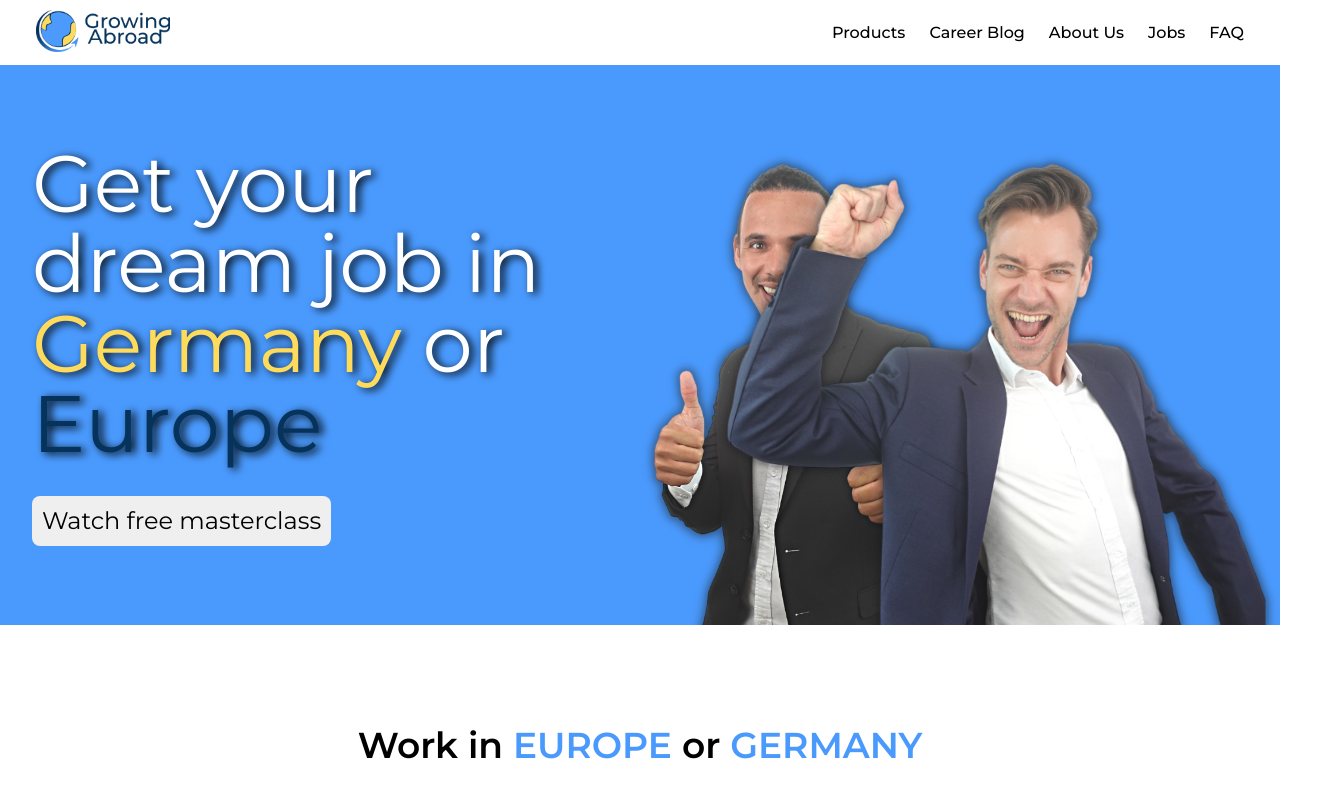
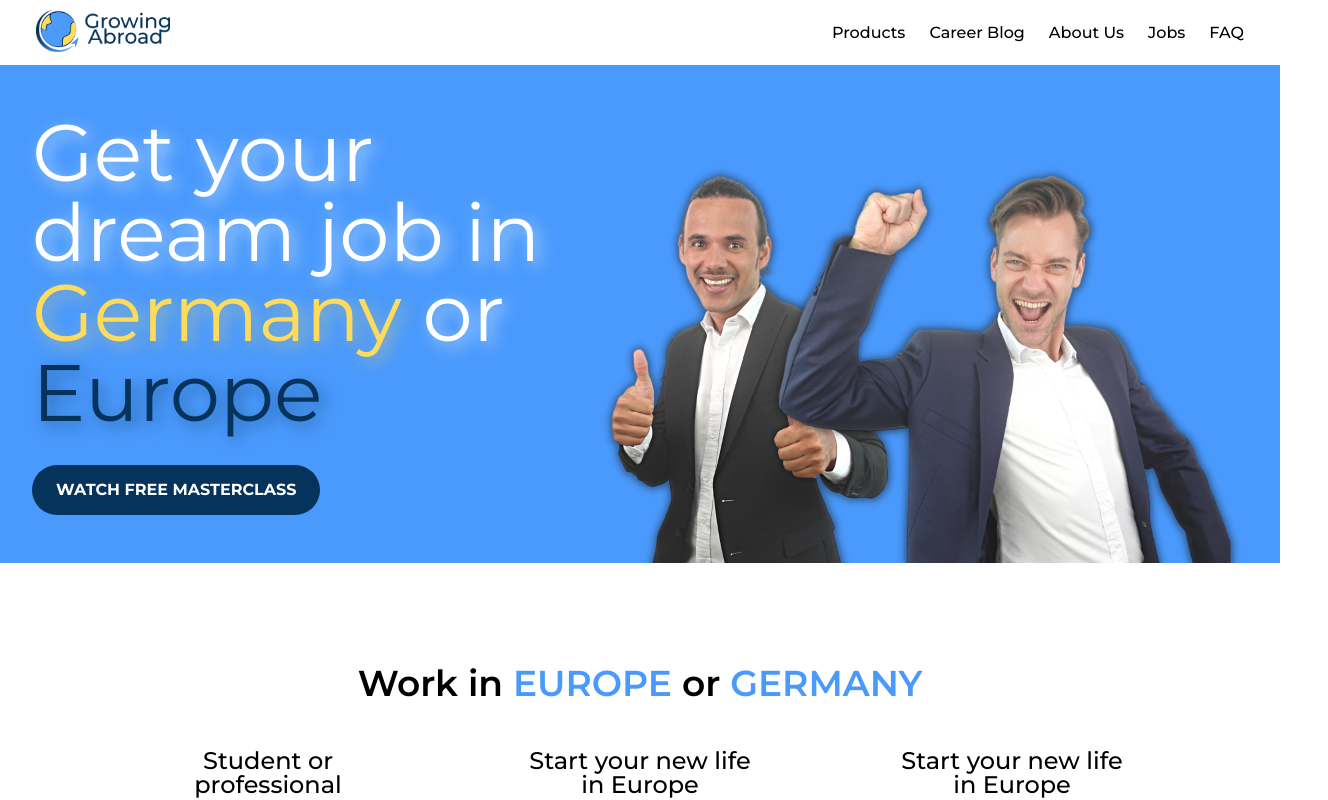
Before and after one commit to Growing-Abroad/client, a React (Vite) app: page / in a window 1280 px wide. Shown: the top 800 px of the page, 1328 px wide, since content can reach past the window. Built offline with nearby package versions, Linux system fonts and the light colour scheme.

Commit message:
fixed some styles in cta section

```diff
--- a/src/pages/Home/components/CallToAction/CallToAction.tsx
+++ b/src/pages/Home/components/CallToAction/CallToAction.tsx
@@ -3,20 +3,22 @@ import uanHappy from '../../../../assets/Photos Main Page/Growing Abroad Uan hap
 import manuHappy from '../../../../assets/Photos Main Page/Growing Abroad Manu happy_Canva.png'
 
 function CallToAction() {
-    return(
+  return (
     <S.BackgroudCTA>
       <S.Container>
-                <section className="left-side">
+        <section className="left-side" >
           <h1>Get your dream job in
             <span className="verde"> Germany </span>
             or
             <span className="azul"> Europe</span>
           </h1>
-                    <button>Watch free masterclass</button>
+          <S.CtaButton>Watch free masterclass</S.CtaButton>
         </section>
         <section className="right-side">
+          <div className="right-side-img-container">
             <img src={uanHappy} alt="" />
             <img className="to-right" src={manuHappy} alt="" />
+          </div>
         </section>
       </S.Container>
     </S.BackgroudCTA>
--- a/src/pages/Home/components/CallToAction/styles.ts
+++ b/src/pages/Home/components/CallToAction/styles.ts
@@ -9,72 +9,91 @@ export const BackgroudCTA = styled.section`
     justify-content: center;
     align-items: center;
     background-color: ${theme.colors.secondaryBlue};
+    padding-top: 0px;
+`
+
+export const CtaButton = styled.button`
+  margin-top: 2rem;
+  padding: 0px 24px;
+  height: 50px;
+
+  border-radius: 50px;
+
+  font-size: 1rem;
+  text-transform: uppercase;
+  font-weight: 700;
+  background-color: ${theme.colors.primaryBlue};
+  color: white;
+  transition: 300ms;
+
+  &:hover {
+      cursor: pointer;
+      background-color: white;
+      color: ${theme.colors.primaryBlue};
+  }
 `
 
 export const Container = styled.section`
     width: 100%;
     max-width: ${variables.sizes.maxWidthAll};
-    height: 70vh;
 
     display: flex;
     align-items: center;
 
     background-color: ${theme.colors.secondaryBlue};
 
+    position: relative;
 
     .left-side {
         flex-direction: column;
 
         width: 50%;
 
-        padding: 2rem;
+        padding: 48px 32px;
 
         h1 {
             color: #fff;
             font-size: 5rem;
-            text-shadow: 4px 2px 8px #000;
-
+            text-shadow: 5px 5px 15px rgba(255, 255, 255, .6);
             height: 70%;
 
             .verde {
                 color: #FFDB5C;
+                text-shadow: 5px 5px 15px rgba(255, 219, 92, .5);
+
             }
 
             .azul {
                 color: #05335B;
-            }
-        }
+                text-shadow: 5px 5px 15px rgba(5, 51, 91, .5);
 
-        button {
-            margin-top: 2rem;
-            padding: 0px 10px;
-            height: 50px;
-
-            border-radius: 8px;
-
-            font-size: 1.5rem;
-
-            &:hover {
-                cursor: pointer;
             }
         }
     }
 
     .right-side {
-        position: relative;
-        height: 100%;
-        width: 50%;
+        position: absolute;
+        bottom: 0;
+        left: 600px;
+        height: min-content;
 
         flex-direction: row;
         justify-content: space-between;
+        flex-wrap: nowrap;
+
+        .right-side-img-container {
+          position: relative
+        }
         img {
-            max-height: 85%;
+            height: 400px;
+            bottom: 0;
+            position: absolute;
+          }
+
+          .to-right {
             position: absolute;
             bottom: 0;
-        }
-
-        .to-right {
-            right: -3rem;
+            left: 150px;
         }
     }
 
```
Lines whose indentation alone changed are shown as unchanged.
